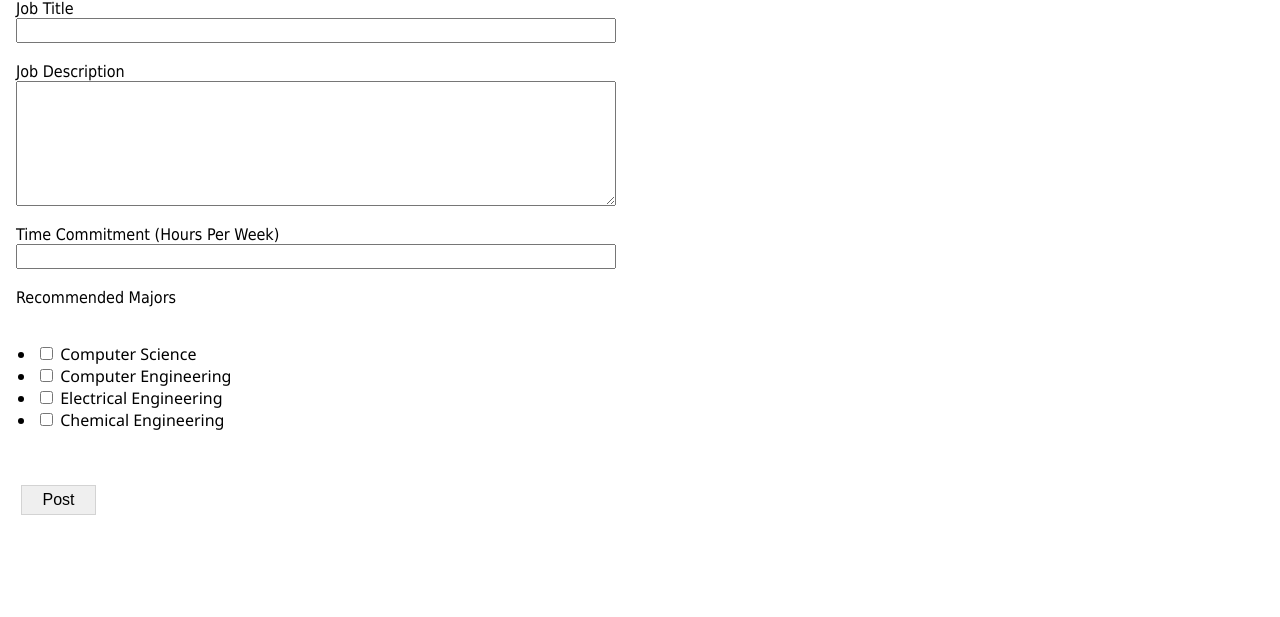
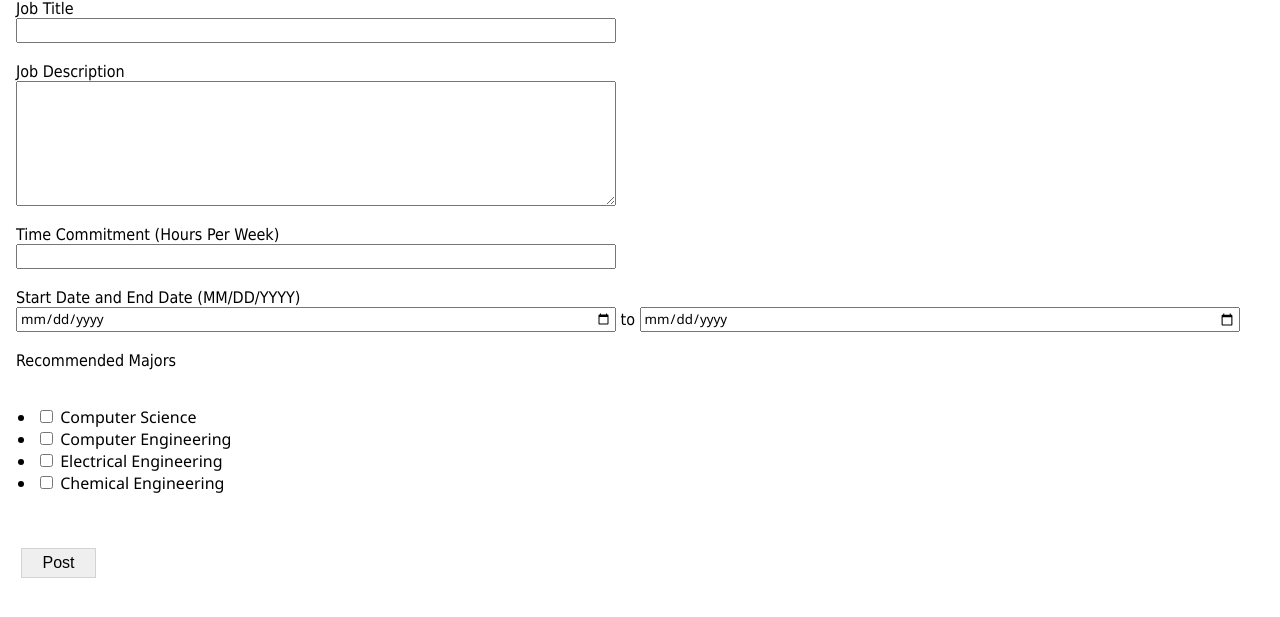
Before and after one commit to Reaganak40/Cpts322Old, a Flask app: page /postposition in a window 1280 px wide. Shown: the part 116-733 px from the top of the page. Run offline with Flask 2, Linux system fonts and the light colour scheme; the visitor is signed in with stand-in values (Sample User, id 1); data comes from the database, SQL or seed files in the repository; some libraries are stand-ins or nearby versions.

Commit message:
Resolved issue 'Post: Start to End Date'

```diff
--- a/app/Controller/forms.py
+++ b/app/Controller/forms.py
@@ -9,7 +9,7 @@ from wtforms.widgets import ListWidget, CheckboxInput
 from wtforms_sqlalchemy.fields import QuerySelectMultipleField, QuerySelectField
 from app.Model.models import Post, Major, User, Field
 from flask_login import current_user
-
+from datetime import datetime
 
 def get_majorlabel(theMajor):
     return theMajor.name
@@ -26,13 +26,15 @@ def all_research_topics():
 #   Description:    Added sortform for filter posts on faculty view
 #   Last Changed:   12/1/21
 #   Changed By:     Reagan Kelley
-#   Change Details: Added time commitment
+#   Change Details: Added time commitment, start & end date
 # ================================================================
 class PostForm(FlaskForm):
     title = StringField('Job Title', validators=[DataRequired()])
-    body = TextAreaField("Job Description", [Length(min=0, max = 1500)])
+    body = TextAreaField("Job Description", [Length(min=0, max = 1500), DataRequired()])
     majors = QuerySelectMultipleField('Recommended Majors', query_factory= all_majors, get_label= lambda t: t.get_major_name(), widget=ListWidget(prefix_label=False), option_widget=CheckboxInput() )
-    time_commitment = StringField('Time Commitment (Hours Per Week)', [Length(min = 1, max = 10)])
+    time_commitment = StringField('Time Commitment (Hours Per Week)', [Length(min = 1, max = 10), DataRequired()])
+    start_date = DateField('Start Date', [DataRequired()], format = '%m/%d/%Y')
+    end_date = DateField('End Date', [DataRequired()], format = '%m/%d/%Y')
     submit = SubmitField('Post')
 
     # time_commitment should contain an integer.
@@ -59,13 +61,19 @@ class PostForm(FlaskForm):
 
         if(len(digits) > 2):
             raise ValidationError('Please keep hours to either one integer or a range (ex. 20-30 hours)')
+        # rebuild time commitment string
         time_commitment.data = ""
         time_commitment.data += (digits[0])
 
         if(len(digits) == 2): #if hour range -> add second hour
             time_commitment.data += (' - ')
             time_commitment.data += (digits[1])
-        print(time_commitment.data)
+
+    def validate_end_date(self, end_date):
+        # start date must be before end date
+        if (self.start_date.data > end_date.data):
+            raise ValidationError('Start Date must be before End Date')
+
 
 
 
--- a/app/Controller/routes.py
+++ b/app/Controller/routes.py
@@ -51,7 +51,9 @@ def postposition():
                        title=pForm.title.data,
                        body = pForm.body.data,
                        majors = pForm.majors.data,
-                       time_commitment = pForm.time_commitment.data)
+                       time_commitment = pForm.time_commitment.data,
+                       start_date = pForm.start_date.data,
+                       end_date = pForm.end_date.data)
         db.session.add(newPost)
         db.session.commit()
         flash('New Position Post "' + newPost.title + '" is on the Job Board!')
--- a/app/Model/models.py
+++ b/app/Model/models.py
@@ -182,7 +182,7 @@ class Application(db.Model):
 #   Description:    Class Definition for Posts
 #   Last Changed:   12/1/21
 #   Changed By:     Reagan Kelley
-#   Change Details: Added Time Commitment
+#   Change Details: Added Time Commitmen, start & end dates
 # ================================================================
 class Post(db.Model):
     id = db.Column(db.Integer, primary_key=True)
@@ -190,6 +190,8 @@ class Post(db.Model):
     title = db.Column(db.String(150))
     body = db.Column(db.String(1500))
     time_commitment = db.Column(db.String(10))
+    start_date = db.Column(db.Date)
+    end_date = db.Column(db.Date)
     timestamp = db.Column(db.DateTime, index=True, default=datetime.utcnow)
     majors = db.relationship('Major',
         backref = db.backref('postMajors', lazy='dynamic'),
--- a/app/View/templates/_post.html
+++ b/app/View/templates/_post.html
@@ -4,7 +4,8 @@
 #   Description:    UI for create route
 #   Last Changed:   12/1/21
 #   Changed By:     Reagan Kelley
-#   Change Details: Added Writer's email to post
+#   Change Details: Added Writer's email to post, time commitment,
+#                   and start to end date
 # ================================================================
 -->
 
@@ -31,6 +32,7 @@
               <!-- Print Job Description -->
               <div class="postbody">{{ post.body }}</div>
               <div class ="postitle"> {{ post.time_commitment }} hours per week.</div>
+              <div class="posttimestamp"><b>From</b> {{ post.start_date }} <b>To</b> {{ post.end_date }} </div>
            </div>
         </td>
 
@@ -49,7 +51,7 @@
             <div>
                 <!-- Prints Post Timestamp -->
                 <br>
-                <div class="posttimestamp"><b>Posted at: </b> {{ moment(post.timestamp).format('LLLL') }}
+                <div class="posttimestamp"><b>Posted at: </b> {{ moment(post.timestamp).format('LLLL') }} </div>
 
                 {% if current_user.get_user_type() == 'student' %}
                 {% if current_user.has_applied(post) == false %}
--- a/app/View/templates/create.html
+++ b/app/View/templates/create.html
@@ -2,9 +2,9 @@
 # ================================================================
 #   Name:           create html
 #   Description:    UI for create route
-#   Last Changed:   11/24/21
+#   Last Changed:   12/1/21
 #   Changed By:     Reagan Kelley
-#   Change Details: Revised to compensate for new database model
+#   Change Details: Added time commitment and start & end date
 # ================================================================
 -->
 
@@ -47,6 +47,19 @@
             <span style="color: red;">[{{ error }}]</span>
             {% endfor %}
 
+            <!--Displays the form item for the post's `start & end date`.-->
+            {{ form.start_date.label }} and {{ form.end_date.label }} (MM/DD/YYYY)<br>
+            {{ form.start_date(class="formtitle") }} to {{ form.end_date(class="formtitle") }}<br><br>
+
+            <!-- Start Date Form Errors -->
+            {% for error in form.start_date.errors %}
+            <span style="color: red;">[{{ error }}]</span>
+            {% endfor %}
+            <!-- End Date Form Errors -->
+            {% for error in form.end_date.errors %}
+            <span style="color: red;">[{{ error }}]</span>
+            {% endfor %}
+
         </div>
 
             <!--Displays the form item for the post's ` tags`.-->
--- a/project.py
+++ b/project.py
@@ -1,4 +1,3 @@
-from sqlalchemy.sql.sqltypes import DateTime
 from app import create_app, db
 from app.Model.models import Faculty, User, Student, Post, Major, Field, postMajors
 import datetime
@@ -91,7 +90,9 @@ def fill_db():
     newPost = Post(user_id = faculty_user.id, title= 'Database Integrity',
             body = 'We are looking for 3-4 year undergrad students who enjoy working in the fields of networking and cybersecurity. We are teaming up with Amazon to make penetration software that will test the integrity of their AWS systems. You do not need to be an expert on databases nor security, but it would be very helpful.',
             majors = majors,
-            time_commitment = '25'
+            time_commitment = '25',
+            start_date = datetime.datetime(2022, 1, 10),
+            end_date = datetime.datetime(2022, 5, 21)
             )
     db.session.add(newPost)
     print("Debug: Added New Post: [Database Integrity]")
@@ -103,7 +104,9 @@ def fill_db():
     newPost = Post(user_id = faculty_user.id, title= 'Everyone Loves Checkers',
             body = 'If you are interested in machine learning, do I have a lab position for you. We are teaming up with the International Association for Professional Checkers Players to create a machine learning AI that will test the skills of the best checker players across the world. Applicants who have taken intro to machine learning courses and further will have a competitive advantage in receiving a position for this lab.',
             majors = majors,
-            time_commitment = '10-20'
+            time_commitment = '10-20',
+            start_date = datetime.datetime(2022, 6, 2),
+            end_date = datetime.datetime(2022, 8, 28)
             )
     db.session.add(newPost)
     print("Debug: Added New Post: [Everyone Loves Checkers]")
```
